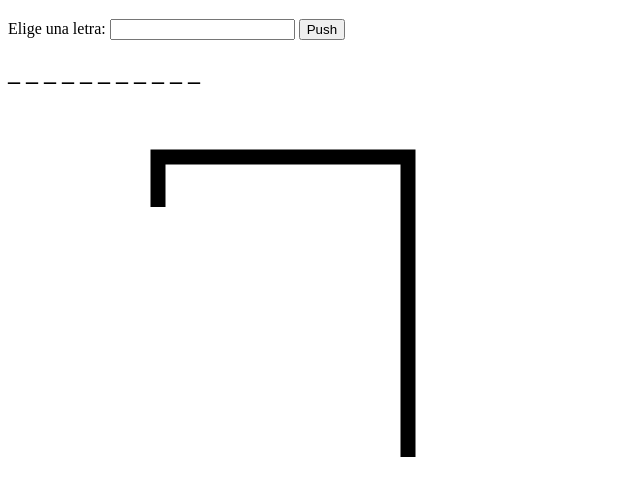
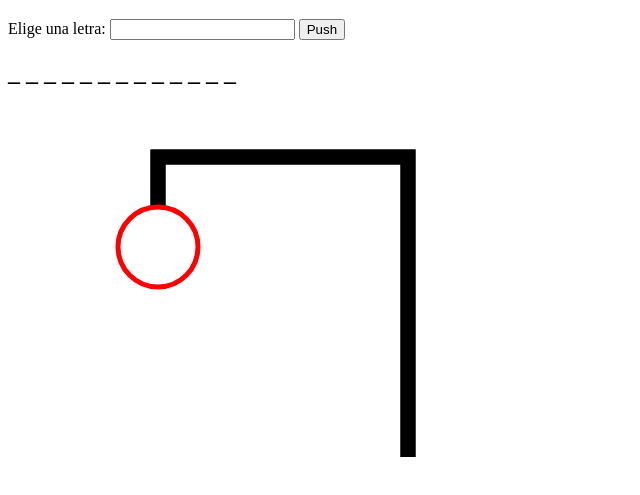
Before and after one commit to engel07/Ahorcado, a plain HTML site: page index.html in a window 1280 px wide. Both pictures are taken after a click on the button "Push". Shown: the part 61-556 px from the top of the page, without its empty margins (0-640 px from the left). Drawn offline with Linux system fonts and the light colour scheme.

Commit message:
fin de clase

```diff
--- a/ahorcado.js
+++ b/ahorcado.js
@@ -1,4 +1,4 @@
-var palabra = "Amoxicilina";
+var palabra = "Accesibilidad";
 var hombre, l, espacio;
 
 //Declaracion de la clase Ahorcado
@@ -118,7 +118,7 @@ Ahorcado.prototype.trazar = function()
 
 function iniciar()
 {
-	l         = document.getElementById('letra');
+	l             = document.getElementById('letra');
 	var b         = document.getElementById('boton');
 	var canvas    = document.getElementById('c');
 	canvas.width  = 500;
@@ -142,28 +142,75 @@ function iniciar()
     //mostrarPista(palabra, espacio);
 
 
+    mostrarPista(espacio);
+
+
 }
 
 function agregarLetra()
 {
 	var letra = l.value;
-
+	l.value= "";
 	mostrarPalabra(palabra, hombre, letra);
 
 }
 
 function mostrarPalabra(palabra, ahorcado, letra)
 {
+	var encontrado = false;
+	var p;
 	letra = letra.toUpperCase();
-	// var pista = document.getElementById('pista');
-	// var texto = "";
+	for (p in palabra)
+	{
+		if (letra == palabra[p])
+		{
+			espacio[p] = letra;
+			encontrado = true;
+		}
+	}
+
+	mostrarPista(espacio);
+
+	if(!encontrado)
+	{
+		ahorcado.trazar();
+
+	}
+
+	if (!ahorcado.vivo)
+	{
+		//mostrar la palabra entera
+	}
+
+
 
 }
 
 
-function mostrarPista(palabra, espacio)
+function mostrarPista(espacio)
 {
 	var pista = document.getElementById('pista');
 	var texto = "";
+	var i;
+	var largo = espacio.length;
+
+	for(i = 0; i<largo; i++)
+	{
+		if (espacio[i]  !== undefined) {
+
+			texto = texto + espacio[i] + " ";
+
+
+		}
+
+		else
+			{
+
+			  texto += "_ ";
+			}
+
+		pista.innerText = texto;
+
+	}
 
 }
--- a/index.html
+++ b/index.html
@@ -13,7 +13,7 @@
 		<input type="text" id="letra">
 		<input type="button" id="boton" value="Push">
 	</p>
-	<h2 id="pista">_ _ _ _ _ _ _ _ _ _ _ </h2>
+	<h2 id="pista">_ _ _  </h2>
 	<canvas id="c"></canvas>
 
 	<script>
```
